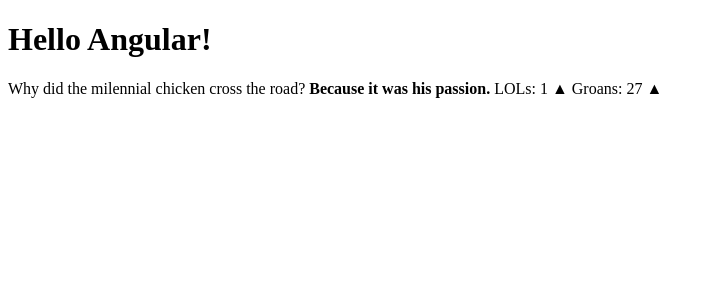
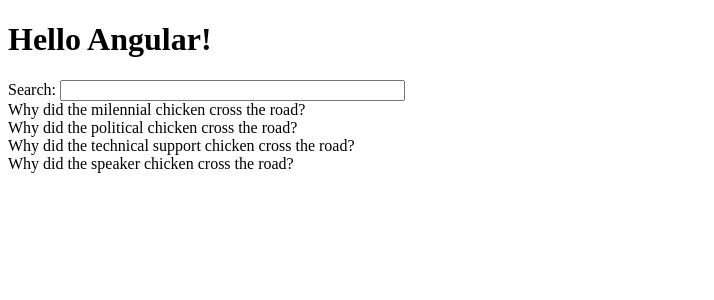
Before and after one commit to tedneward/VSLive-AngularHOL, an Angular app: page / in a window 1280 px wide. Shown: the top 300 px of the page, without its empty margins (0-714 px from the left). Built offline with nearby package versions, Linux system fonts and the light colour scheme.

Commit message:
Lab 5 starting point

```diff
--- a/src/app/app.component.html
+++ b/src/app/app.component.html
@@ -2,4 +2,4 @@
   {{title}}
 </h1>
 
-<app-joke [model]="database[0]"></app-joke>
+<app-jokelist [jokes]="database"></app-jokelist>
--- a/src/app/app.component.ts
+++ b/src/app/app.component.ts
@@ -14,6 +14,18 @@
     new Joke("Why did the milennial chicken cross the road?",
       "Because it was his passion.",
       new Vote(1),
+      new Vote(27)),
+    new Joke("Why did the political chicken cross the road?",
+      "He didn't! ALTERNATIVE FACTS!",
+      new Vote(0),
+      new Vote(0)),
+    new Joke("Why did the technical support chicken cross the road?",
+      "Because he heard that it worked on the computer over there.",
+      new Vote(0),
+      new Vote(2)),
+    new Joke("Why did the speaker chicken cross the road?",
+      "I'm sorry, we don't really have time to take that question now, but if you'd like I can send you a consulting rate card...",
+      new Vote(1),
       new Vote(27))
   ];
 }
--- a/src/app/app.module.ts
+++ b/src/app/app.module.ts
@@ -6,12 +6,16 @@
 import { AppComponent } from './app.component';
 import { UpvoteComponent } from './upvote/upvote.component';
 import { JokeComponent } from './joke/joke.component';
+import { JokelistComponent } from './jokelist/jokelist.component';
+import { JokeFilterPipe } from './joke-filter.pipe';
 
 @NgModule({
   declarations: [
     AppComponent,
     UpvoteComponent,
-    JokeComponent
+    JokeComponent,
+    JokelistComponent,
+    JokeFilterPipe
   ],
   imports: [
     BrowserModule,
--- /dev/null
+++ b/src/app/joke-filter.pipe.ts
@@ -0,0 +1,11 @@
+import { Pipe, PipeTransform } from '@angular/core';
+import { Joke } from './joke';
+
+@Pipe({
+  name: 'jokeFilter'
+})
+export class JokeFilterPipe implements PipeTransform {
+  transform(value: Array<Joke>, args?: any): any {
+    return value.filter(joke => joke.setup.includes(args) || joke.punchline.includes(args));
+  }
+}
--- /dev/null
+++ b/src/app/jokelist/jokelist.component.html
@@ -0,0 +1,6 @@
+Search: <input type="text" #filter (keyup)="0" size="40">
+
+<div *ngIf="(jokes | jokeFilter:filter.value).length == 0"><em>Sorry, no jokes match your request.</em></div>
+<div *ngFor="let joke of jokes | jokeFilter:filter.value">
+  {{joke.setup}}
+</div>
--- /dev/null
+++ b/src/app/jokelist/jokelist.component.ts
@@ -0,0 +1,18 @@
+import { Component, Input, OnInit } from '@angular/core';
+import { Joke } from '../joke';
+
+@Component({
+  selector: 'app-jokelist',
+  templateUrl: './jokelist.component.html',
+  styleUrls: ['./jokelist.component.css']
+})
+export class JokelistComponent implements OnInit {
+
+  @Input() private jokes : Array<Joke>;
+
+  constructor() { }
+
+  ngOnInit() {
+  }
+
+}
```
Also changed, not shown: src/app/jokelist/jokelist.component.css (added), 2 other files (tests, documents, lock files or other folders).
